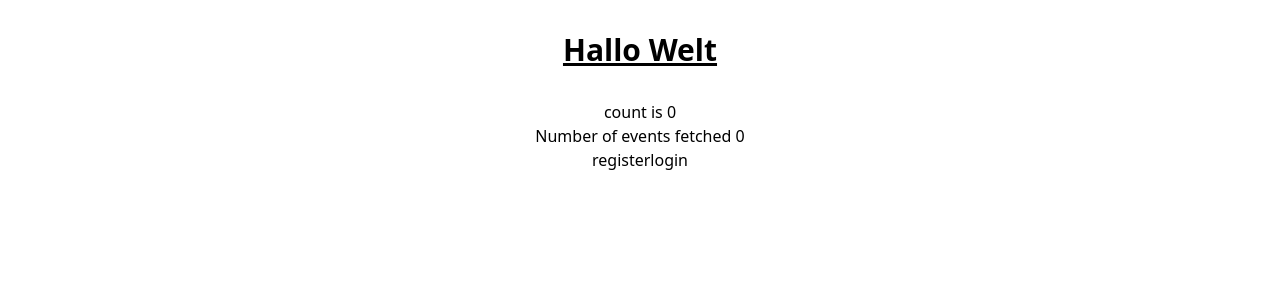
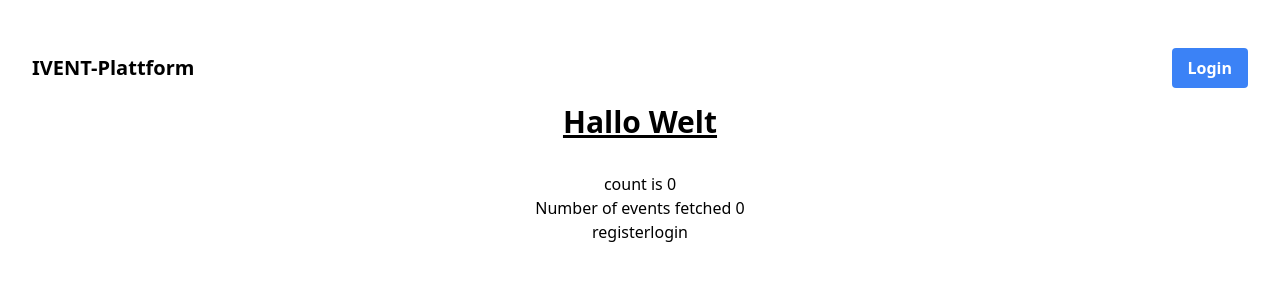
Before and after one commit to fkropfhamer/ivent-platform, a React (Vite) app in the folder web/: page / in a window 1280 px wide. Shown: the top 300 px of the page. Built offline with nearby package versions, Linux system fonts and the light colour scheme; no server answers.

Commit message:
improved navigation bar (#22)

```diff
--- a/web/src/components/Navigation.tsx
+++ b/web/src/components/Navigation.tsx
@@ -13,14 +13,35 @@ export const Navigation = () => {
         navigate("/login")
     }
 
-    if (isLoggedIn) {
-        return <>
-            <Link to='/profile'>Profile</Link>
-            <button onClick={logoutAction}>Logout</button>
-        </>
-    }
-
-    return <>
-        <Link to='/login'></Link>
-    </>
+    return (
+        <nav className="flex justify-between items-center py-4">
+            <div className="flex items-center">
+                <Link to="/" className="text-xl font-bold">
+                    IVENT-Plattform
+                </Link>
+            </div>
+            <div className="flex items-center">
+                {isLoggedIn ? (
+                    <>
+                        <Link to="/profile" className="mr-4">
+                            Profile
+                        </Link>
+                        <button
+                            className="bg-red-500 hover:bg-red-600 text-white font-bold py-2 px-4 rounded"
+                            onClick={logoutAction}
+                        >
+                            Logout
+                        </button>
+                    </>
+                ) : (
+                    <Link
+                        to="/login"
+                        className="bg-blue-500 hover:bg-blue-600 text-white font-bold py-2 px-4 rounded"
+                    >
+                        Login
+                    </Link>
+                )}
+            </div>
+        </nav>
+    );
 }
```
